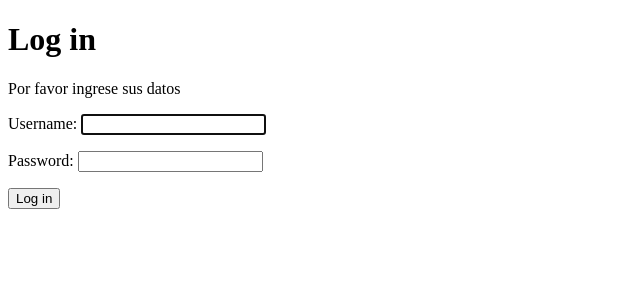
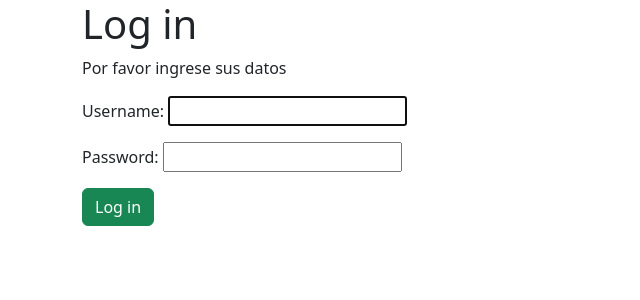
Before and after one commit to vdan64/custom-user01, a Django app: page /accounts/login/ in a window 1280 px wide. Shown: the top 300 px of the page, without its empty margins (0-640 px from the left). Run offline with Django 5.2, Linux system fonts and the light colour scheme.

Commit message:
commit 4

```diff
--- a/templates/base.html
+++ b/templates/base.html
@@ -1,13 +1,21 @@
 <!DOCTYPE html>
 <html>
 <head>
+    <meta charset="etf-8">
     <title>{% block title %}Newspaper{% endblock title %}</title>
+    <meta name="viewport" content="width=device-width, initial-sclae=1, Shrink-to-fit=no">
+
+    <link href="https://cdn.jsdelivr.net/npm/bootstrap@5.3.3/dist/css/bootstrap.min.css" rel="stylesheet" integrity="sha384-QWTKZyjpPEjISv5WaRU9OFeRpok6YctnYmDr5pNlyT2bRjXh0JMhjY6hW+ALEwIH" crossorigin="anonymous">
 </head>
 <body>
+    <div class="container">
+        <main>
+            {% block content %}
+            {% endblock content %}
+        </main>
 
-    <main>
-        {% block content %}
-        {% endblock content %}
-    </main>
+        <script src="https://cdn.jsdelivr.net/npm/bootstrap@5.3.3/dist/js/bootstrap.bundle.min.js" integrity="sha384-YvpcrYf0tY3lHB60NNkmXc5s9fDVZLESaAA55NDzOxhy9GkcIdslK1eN7N6jIeHz" crossorigin="anonymous"></script>
+    </div>
+
 </body>
 </html>
--- a/templates/home.html
+++ b/templates/home.html
@@ -8,6 +8,6 @@
     {{ else }}
         <p>No estas registrado</p>
         <a href="{% url 'login' %}">Log In</a>
-        <a href="{% url 'signup' %}">Sign up</a>
+        <!--<a href="{% url 'signup' %}">Sign up</a>-->
     {% endif %}
 {% endblock content %}
--- a/templates/registration/login.html
+++ b/templates/registration/login.html
@@ -12,6 +12,6 @@
         <form action="{% url 'login' %}" method="post">
             {% csrf_token %}
             {{ form.as_p }}
-            <button type="submit">Log in</button>
+            <button type="submit" class="btn btn-success ml-2">Log in</button>
         </form>
 {% endblock content %}
```
